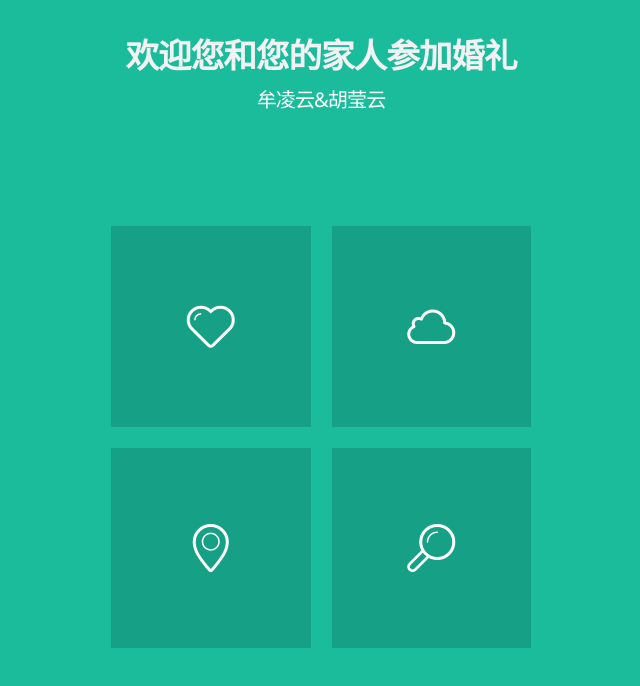
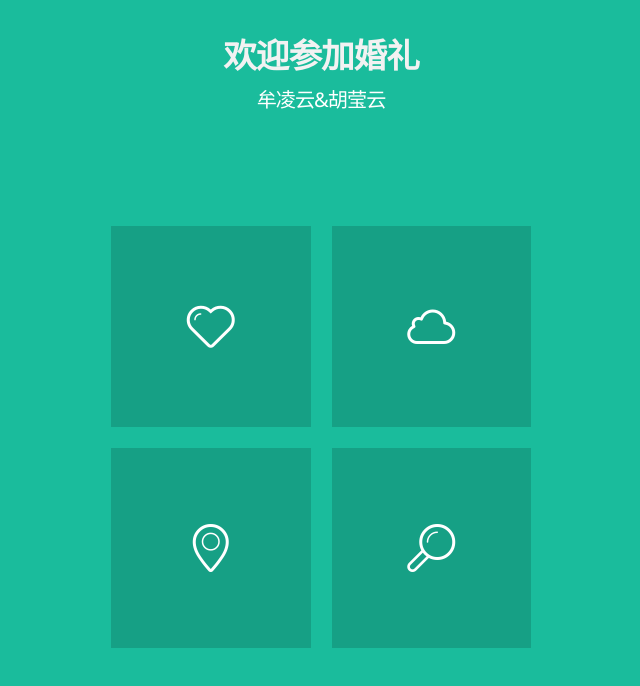
Before and after one commit to finder-hu/Invitation, a plain HTML site: page index.html in a window 1280 px wide. Shown: the whole page, without its empty margins (319-959 px from the left). Drawn offline with nearby package versions, Linux system fonts and the light colour scheme; a web font is replaced by a local one.

Commit message:
first versions

```diff
--- a/index.html
+++ b/index.html
@@ -4,7 +4,7 @@
 	<meta charset="UTF-8">
 	<meta http-equiv="X-UA-Compatible" content="IE=edge,chrome=1">
 	<meta name="viewport" content="width=device-width, initial-scale=1.0">
-	<title>4种纯CSS3超酷页面切换过渡动画特效|DEMO1_jQuery之家-自由分享jQuery、html5、css3的插件库</title>
+	<title>请柬（开发中）</title>
 	<link rel="stylesheet" type="text/css" href="css/normalize.css" />
 	<link rel="stylesheet" href="css/main.css">
     <link rel="stylesheet" href="css/demo_styles.css">
@@ -18,7 +18,7 @@
 <body class="dm-demo1">
 	<div class="htmleaf-container">
 		<header class="htmleaf-header">
-			<h1>欢迎您和您的家人参加婚礼<span>牟凌云&胡莹云</span></h1>
+			<h1>欢迎参加婚礼<span>牟凌云&胡莹云</span></h1>
 		</header>
 		<!-- Demo Navigation -->
         <nav class="nav clearfix">
@@ -71,7 +71,6 @@
         <div class="browser_msg">
             <p>对不起，你的浏览器不支持CSS3特性！</a></p>
         </div>
-
 	</div>
 
 	<script src="http://libs.useso.com/js/jquery/1.10.2/jquery.min.js"></script>
```
Also changed, not shown: img/cd-background-img.jpg (deleted), img/cd-logo.svg (deleted), img/cd-socials.svg (deleted), img/lxyzlogo.jpg (deleted), img/together.jpg (deleted), 1 other file.
